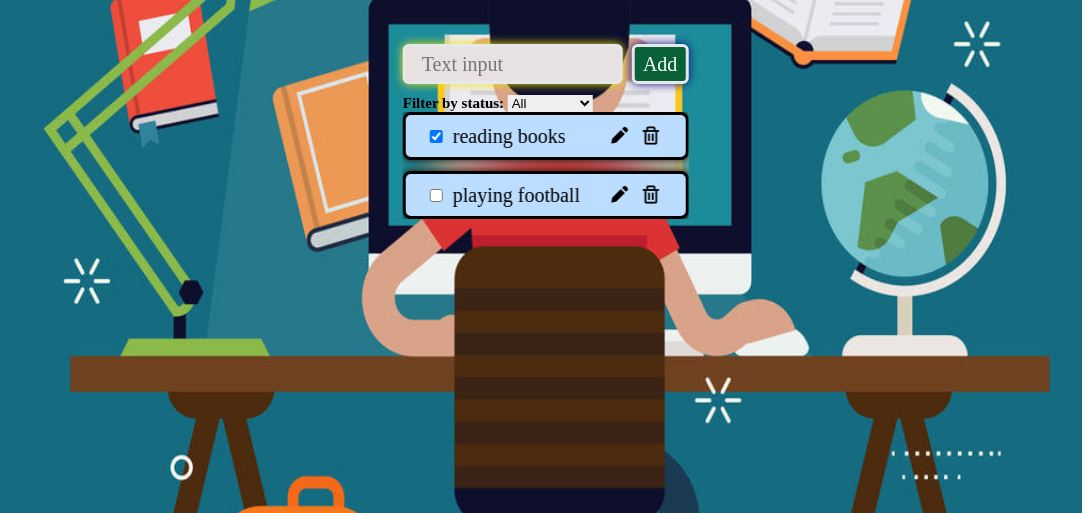
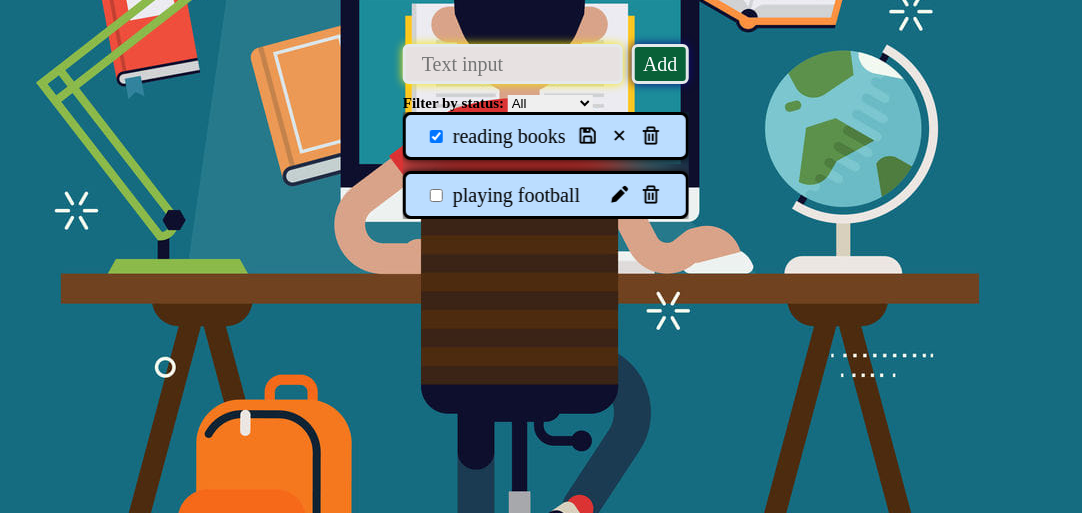
Before and after one commit to uncommonboy/todo_app, a plain HTML site: page index.html in a window 1280 px wide. Both pictures are taken after a click on the icon 699 px from the left and 294 px from the top of the page. Shown: the part 159-672 px from the top of the page, without its empty margins (80-1162 px from the left). Drawn offline with nearby package versions, Linux system fonts and the light colour scheme.

Commit message:
edit done

```diff
--- a/index.html
+++ b/index.html
@@ -13,7 +13,7 @@
   </head>
   <body>
     <div class="wrapper">
-      <img class="main_img" src="images/img_todo.jpg" alt="">
+      <!-- <img class="main_img" src="images/img_todo.jpg" alt=""> -->
       <div class="container">
         <h1 class="title">To Do list APP</h1>
         <div class="block">
--- a/script.js
+++ b/script.js
@@ -10,7 +10,7 @@ let todos = [
 ];
 let status = "all";
 
-filterTodosByStatus = (status, todos) => {
+filterTodosByStatus = (todos, status) => {
   switch (status) {
     case "Completed":
       return todos.filter((v) => v.isdone);
@@ -23,29 +23,25 @@ filterTodosByStatus = (status, todos) => {
 
 const render = () => {
   list.innerHTML = "";
-  filterTodosByStatus(status, todos).forEach((element) => {
+  filterTodosByStatus(todos, status).forEach((element) => {
     const checkbox = element.isdone;
-    list.innerHTML += ` <li class="todo">
+    list.innerHTML += ` <li class="todo" id="${element.id}">
     <input class='checkbox'  ${
       checkbox == true ? "checked" : ""
     } onclick="oncheck('${element.id}')" type="checkbox"/>
 
-      <input disabled="disabled" value="${
-        element.value
-      }" class="todo_input" type="text" />
+      <input disabled value="${element.value}" class="todo_input" type="text" />
 
       <div class="edit">
-       <i onclick="onEdit('${
-         element.id
-       }')" id='edit'  class="bx bx-sm bxs-pencil"></i>
-      </div>
-          <div class="save">
-            <i onclick="saveList("${element.id}")"  class='bx bx-sm bx-save'></i>
-          </div>
+      <i onclick="onEdit('${element.id}')" class="bx bx-sm bxs-pencil"></i>
+    </div>
+    <div class="save">
+    <i onclick="saveList('${element.id}')" class="bx bx-sm bx-save"></i>
+  </div>
 
-          <div class="cancel">
-            <i onclick="closeList('${element.id}')"  class='bx bx-sm bx-x' ></i>
-          </div>
+  <div class="cancel">
+  <i onclick="closeList('${element.id}')" class="bx bx-sm bx-x"></i>
+</div>
 
 
           <div class="delete">
@@ -61,17 +57,52 @@ render();
 const onEdit = (id) => {
   const getButton = (id, className) =>
     document.querySelector(`#${id} .${className}`);
-  const editBtn = getButton(id, "edit");
-  const saveBtn = getButton(id, "save");
-  const cancelBtn = getButton(id, "cancel");
 
+  const editButton = getButton(id, "edit");
+  const saveButton = getButton(id, "save");
+  const cancelButton = getButton(id, "cancel");
+  const input = document.querySelector(".todo_input");
+  input.removeAttribute("disabled");
+  const end = input.value.length;
+  input.setSelectionRange(end,end);
+  input.focus()
+  editButton.style.display = "none";
+  saveButton.style.display = "block";
+  cancelButton.style.display = "block";
+};
 
-  cancelBtn.style.display = "block";
-  saveBtn.style.display = "block";
-  editBtn.style.display = "none";
+const closeList = (id) => {
+  const getButton = (id, className) =>
+    document.querySelector(`#${id} .${className}`);
+  const editButton = getButton(id, "edit");
+  const saveButton = getButton(id, "save");
+  const cancelButton = getButton(id, "cancel");
+  const input = document.querySelector(".todo_input");
+
+  input.disabled = true;
+  editButton.style.display = "block";
+  saveButton.style.display = "none";
+  cancelButton.style.display = "none";
+};
+
+const saveList = (id) => {
+  const getButton = (id, className) =>
+    document.querySelector(`#${id} .${className}`);
+
+  const input = document.querySelector(".todo_input");
+func
+  input.disabled = true;
+  const editButton = getButton(id, "edit");
+  const saveButton = getButton(id, "save");
+  const cancelButton = getButton(id, "cancel");
+
+  editButton.style.display = "block";
+  saveButton.style.display = "none";
+  cancelButton.style.display = "none";
 };
 
 //genereting
+
 form.addEventListener("submit", (event) => {
   event.preventDefault();
   const inputValue = event.target[0].value;
--- a/style.css
+++ b/style.css
@@ -85,6 +85,7 @@ body {
 
 .wrapper {
   height: 100vh;
+  background: url('images/img_todo.jpg');
 }
 .main_img {
   width: 100%;
@@ -252,3 +253,14 @@ overflow-y: hidden;
 .cancel ,.save{
   display: none;
 }
+.cancel:hover{
+  box-shadow: 0 0 10px rgb(255, 0, 0);
+  border: 1px solid red;
+  border-radius: 10px;
+}
+.save:hover{
+  box-shadow: 0 0 10px rgb(60, 255, 0);
+  border: 1px solid green;
+  border-radius:10px ;
+
+}
```
